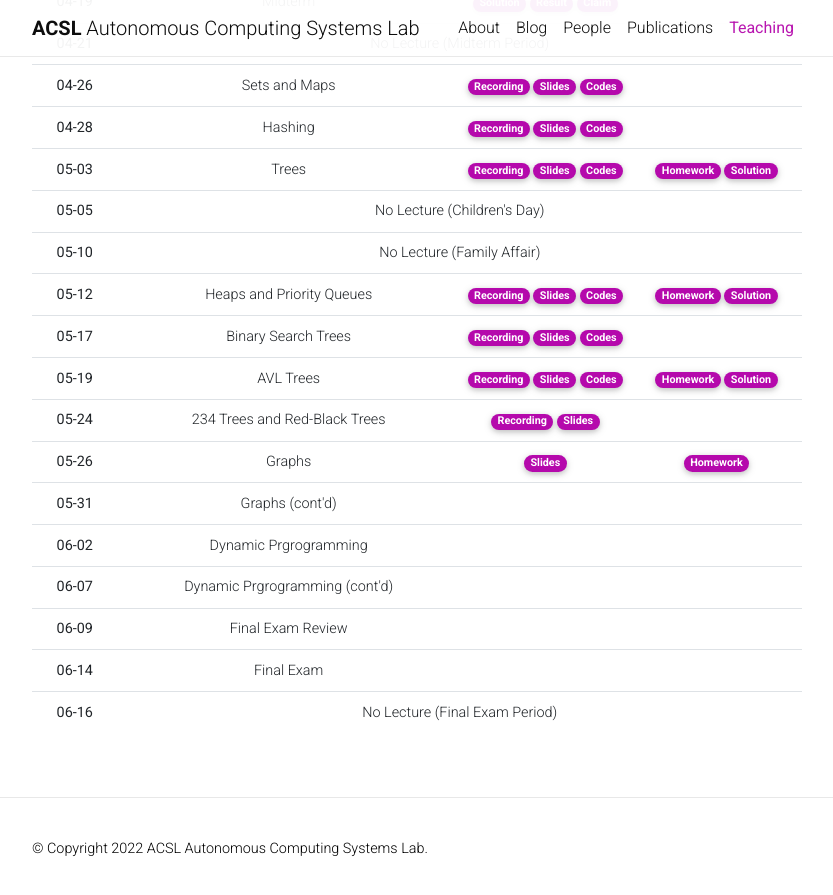
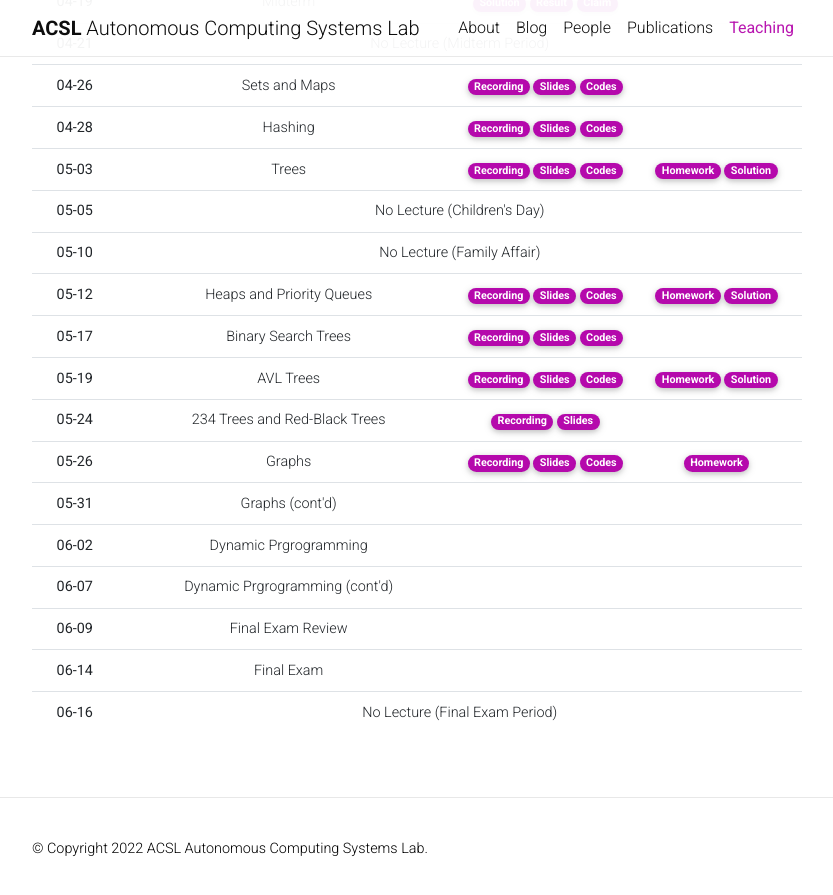
Before and after one commit to Uehwan/Uehwan.github.io, a Jekyll site: the page built from _teaching/datastruct22sp.md, in a window 1280 px wide and 900 px high, scrolled down 1574 px. Shown: the top 895 px of the window, without its empty margins (223-1056 px from the left). Built offline with Jekyll 4.4.1, drawn with Linux system fonts in a browser that asks for light colours; nearby versions of some CDN libraries; comment, search, counter and statistics services are not loaded; a style sheet for code colours, icons or effects is not loaded.

Commit message:
[ds22sp] 22-05-26 post

```diff
--- a/_teaching/datastruct22sp.md
+++ b/_teaching/datastruct22sp.md
@@ -288,9 +288,9 @@
       <th scope="row">05-26</th>
       <td>Graphs</td>
       <td>
-        <!--a href="https://youtu.be/ct4u8Kr9Px4" target="_blank" class="badge badge-pill" style="background-color:#B509AC;">Recording</a-->
+        <a href="https://youtu.be/8ays_br3kLk" target="_blank" class="badge badge-pill" style="background-color:#B509AC;">Recording</a>
         <a href="https://docs.google.com/presentation/d/1bi1TszVz4xdNFI-S_pWi3QXV9dGEaL0NMJAsqI8PD8k/edit?usp=sharing" target="_blank" class="badge badge-pill" style="background-color:#B509AC;">Slides</a>
-        <!--a href="https://colab.research.google.com/drive/1Dg6gmCcntKibeZ5ahHVhRd10PimNvh5J?usp=sharing" target="_blank" class="badge badge-pill" style="background-color:#B509AC;">Codes</a-->
+        <a href="https://colab.research.google.com/drive/13PJ7olmLtC1ezn8K4I34cpxLw1HzIzHj?usp=sharing" target="_blank" class="badge badge-pill" style="background-color:#B509AC;">Codes</a>
       </td>
       <td>
         <a href="https://colab.research.google.com/drive/1l6UdPljozt4ryIQgAxXKpHaShvQCu31u?usp=sharing" target="_blank" class="badge badge-pill" style="background-color:#B509AC;">Homework</a>
```
